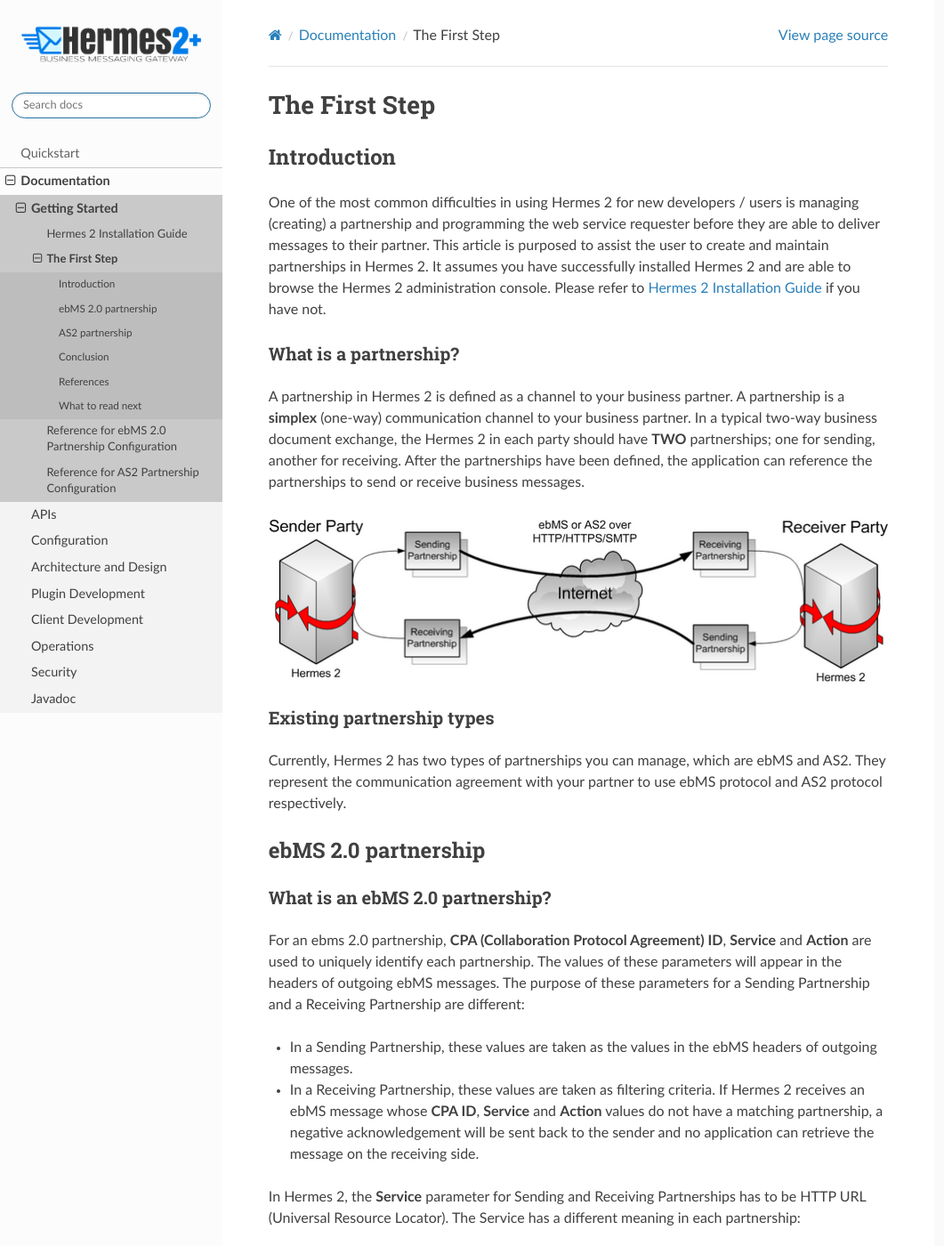
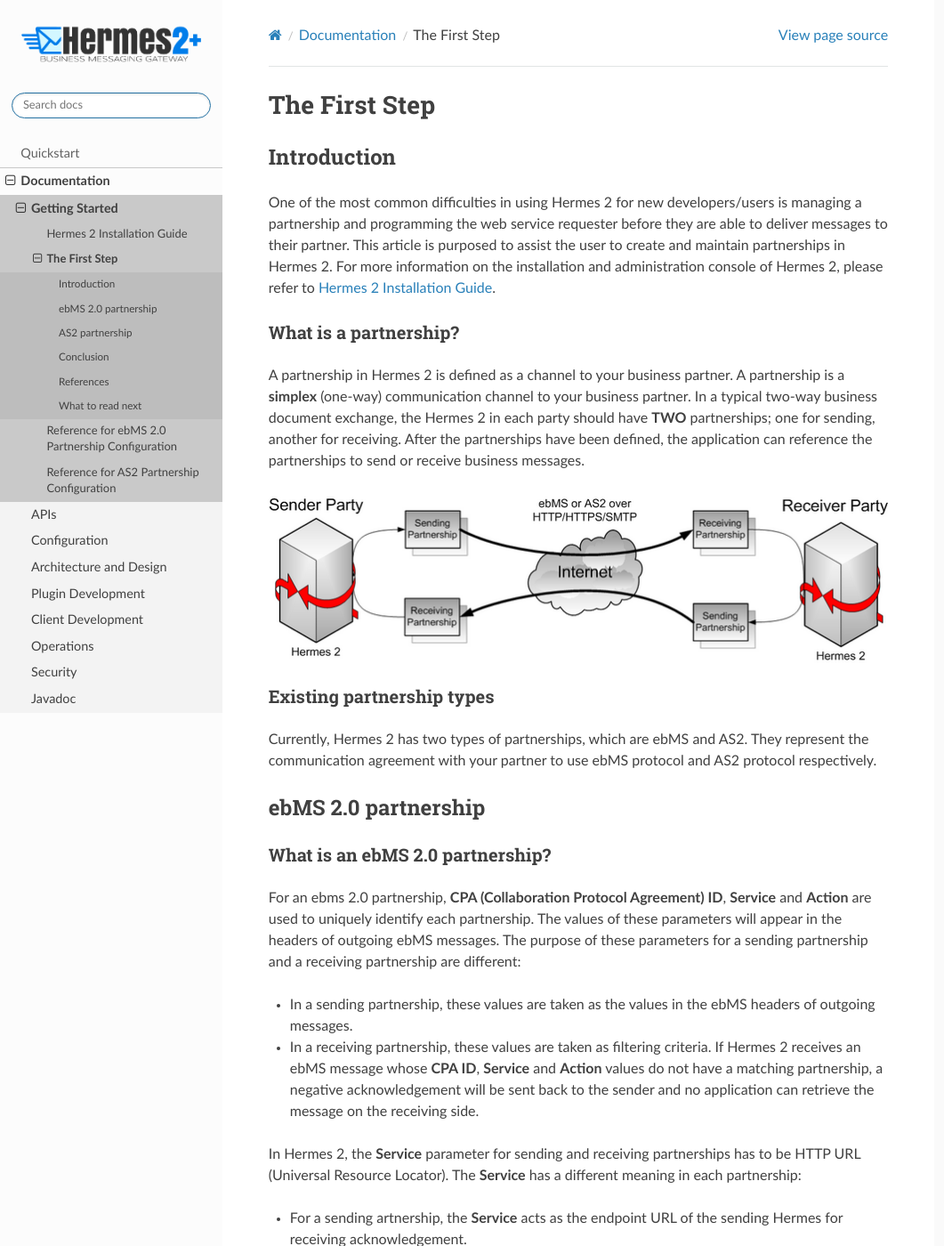
Before and after one commit to cecid/hermes-docs, a Sphinx documentation site: the page built from docs/source/first_step.rst, in a window 1280 px wide and 1400 px high. Shown: the whole window at 89% size, without its empty margins (0-1061 px from the left). Built offline with Sphinx 7.4.7 and the Read the Docs theme 2.0.0, drawn with Linux system fonts in a browser that asks for light colours; some of the changed text lies outside the part shown.

Commit message:
Edit first_step.rst

```diff
--- a/docs/source/first_step.rst
+++ b/docs/source/first_step.rst
@@ -4,19 +4,19 @@
 Introduction
 ----------------
 
-One of the most common difficulties in using Hermes 2 for new developers / users is managing (creating) a partnership and programming the web service requester before they are able to deliver messages to their partner. This article is purposed to assist the user to create and maintain partnerships in Hermes 2. It assumes you have successfully installed Hermes 2 and are able to browse the Hermes 2 administration console. Please refer to :doc:`installation` if you have not.
+One of the most common difficulties in using Hermes 2 for new developers/users is managing a partnership and programming the web service requester before they are able to deliver messages to their partner. This article is purposed to assist the user to create and maintain partnerships in Hermes 2. For more information on the installation and administration console of Hermes 2, please refer to :doc:`installation`.
 
 What is a partnership?
 ^^^^^^^^^^^^^^^^^^^^^^
 
 A partnership in Hermes 2 is defined as a channel to your business partner. A partnership is a **simplex** (one-way) communication channel to your business partner. In a typical two-way business document exchange, the Hermes 2 in each party should have **TWO** partnerships; one for sending, another for receiving. After the partnerships have been defined, the application can reference the partnerships to send or receive business messages.
 
-.. image:: _static/images/first_step/Partnership_Overview.png
+.. image:: /_static/images/first_step/Partnership_Overview.png
 
 Existing partnership types
 ^^^^^^^^^^^^^^^^^^^^^^^^^^
 
-Currently, Hermes 2 has two types of partnerships you can manage, which are ebMS and AS2. They represent the communication agreement with your partner to use ebMS protocol and AS2 protocol respectively.
+Currently, Hermes 2 has two types of partnerships, which are ebMS and AS2. They represent the communication agreement with your partner to use ebMS protocol and AS2 protocol respectively.
 
 
 ebMS 2.0 partnership
@@ -27,41 +27,42 @@
 What is an ebMS 2.0 partnership?
 ^^^^^^^^^^^^^^^^^^^^^^^^^^^^^^^^
 
-For an ebms 2.0 partnership, **CPA (Collaboration Protocol Agreement) ID**, **Service** and **Action** are used to uniquely identify each partnership. The values of these parameters will appear in the headers of outgoing ebMS messages. The purpose of these parameters for a Sending Partnership and a Receiving Partnership are different:
+For an ebms 2.0 partnership, **CPA (Collaboration Protocol Agreement) ID**, **Service** and **Action** are used to uniquely identify each partnership. The values of these parameters will appear in the headers of outgoing ebMS messages. The purpose of these parameters for a sending partnership and a receiving partnership are different:
 
-* In a Sending Partnership, these values are taken as the values in the ebMS headers of outgoing messages.
-* In a Receiving Partnership, these values are taken as filtering criteria. If Hermes 2 receives an ebMS message whose **CPA ID**, **Service** and **Action** values do not have a matching partnership, a negative acknowledgement will be sent back to the sender and no application can retrieve the message on the receiving side.
+* In a sending partnership, these values are taken as the values in the ebMS headers of outgoing messages.
+* In a receiving partnership, these values are taken as filtering criteria. If Hermes 2 receives an ebMS message whose **CPA ID**, **Service** and **Action** values do not have a matching partnership, a negative acknowledgement will be sent back to the sender and no application can retrieve the message on the receiving side.
 
-In Hermes 2, the **Service** parameter for Sending and Receiving Partnerships has to be HTTP URL (Universal Resource Locator). The Service has a different meaning in each partnership:
+In Hermes 2, the **Service** parameter for sending and receiving partnerships has to be HTTP URL (Universal Resource Locator). The **Service** has a different meaning in each partnership:
 
-* For a Sending Partnership, the **Service** acts as the endpoint URL of the sending Hermes for receiving acknowledgement.
-* For a Receiving Partnership, since the **Service** is a filtering criterion for incoming messages, it should be the endpoint URL of the sending Hermes.
+* For a sending artnership, the **Service** acts as the endpoint URL of the sending Hermes for receiving acknowledgement.
+* For a receiving partnership, since the **Service** is a filtering criterion for incoming messages, it should be the endpoint URL of the sending Hermes.
 
 Let us look at a typical example below, in which two Hermes communicate using ebMS protocol:
 
-.. image:: _static/images/first_step/EbMS_Partnership_Overview.png
+.. image:: /_static/images/first_step/EbMS_Partnership_Overview.png
 
 In the above scenario, the Hermes in company A has an IP 1.1.1.1. Its **Service** value for receiving incoming acknowledgements is http://1.1.1.1:8080/corvus/httpd/ebms/inbound, where we suppose the application server is running on port :literal:`8080`. Similarly, the **Service** value for company B is http://1.1.1.2:8080/corvus/httpd/ebms/inbound.
 
-Since the Receiving Partnership's **CPA ID**, **Service** and **Action** filter the incoming messages, the values in the Receiving Partnership of the receiving Hermes should always be the same as the values in the Sending Partnership of the sending Hermes.
+Since the receiving partnership's **CPA ID**, **Service** and **Action** filter the incoming messages, the values in the receiving partnership of the receiving Hermes should always be the same as the values in the sending partnership of the sending Hermes.
 
 
 How to create your first ebMS 2.0 partnership
 ^^^^^^^^^^^^^^^^^^^^^^^^^^^^^^^^^^^^^^^^^^^^^
 1. Open a Web browser.
-#. Go to Hermes 2 Administration Console at :samp:`http://{<H2 INSTALLED HOST}>:{<PORT>}/corvus/admin/home`.
+#. Go to Hermes 2 Administration Console at :samp:`http://{<LOCALHOST>}:{<PORT>}/corvus/admin/home`.
 #. Enter the administrator username and password for Hermes 2.
 #. Click :guilabel:`Ebms Plugin` in the module tab located on the left hand side.
 #. Click the :guilabel:`Partnership` tab on the central horizontal tabbed bar to display the partnership creation page.
 #. To create the simplest ebMS 2.0 partnership, you are only required to fill in the following seven fields in the form:
 
-   1. Partnership ID
+   a. Partnership ID
    #. CPA ID
    #. Service
    #. Action
    #. Transport URL
    #. Retries
    #. Retry Interval
+
 #. Fill in **Partnership ID**, **CPA ID**, **Service** and **Action** as shown below:
    Partnership ID is the unique identifier of the partnership in the sending Hermes while the three remaining fields (CPA ID, Service and Action) form a composite identifier between sending and receiving systems.
 
@@ -97,33 +98,35 @@
 
 #. Now you have completed all required fields and you should have the same input as the figure shown here.
 
-   .. image:: _static/images/first_step/CreateEbMS_Partnership_S7.png
+   .. image:: /_static/images/first_step/CreateEbMS_Partnership_S7.png
+
 #. Click the :guilabel:`add` button at the bottom of the page.
 #. A dialog box will prompt you to confirm adding the partnership. Click :guilabel:`Ok`.
-#. The message Partnership Added Successfully will be shown on the status bar (the bottom of the page).
+#. The message :guilabel:`Partnership Added Successfully` will be shown on the status bar (the bottom of the page).
 #. Congratulations! You have successfully created your first ebMS 2.0 partnership.
 
 
 How to update an ebMS 2.0 partnership
 ^^^^^^^^^^^^^^^^^^^^^^^^^^^^^^^^^^^^^
 
-1. Do **steps 1-5** in `How to create your first ebMS 2.0 partnership`_ or all steps in `How to create your first ebMS 2.0 partnership`_ if you have not registered any partnership in Hermes 2.
-#. You should able to see a drop-down list under the header of *Registered Partnership*.
+1. Do **steps 1-5** in `How to create your first ebMS 2.0 partnership`_ or all steps if you have not registered a partnership in Hermes 2.
+#. You should able to see a drop-down list under the header :guilabel:`Registered Partnership`.
 #. Click the :guilabel:`Change` button.
-#. Now you should able to see a module called *Selected Partnership* that contains the information of selected partnership from the previous step like here.
+#. Now you should able to see a module called :guilabel:`Selected Partnership` that contains the information of selected partnership from the previous step like here.
 
    .. image:: _static/images/first_step/CreateEbMS_Partnership_S9.png
-#. Change the desired parameters / fields and click :guilabel:`Update` when you are done.
+
+#. Change the desired parameters/fields and click :guilabel:`Update` when you are done.
 #. A dialog box will prompt you to confirm the updates. Click :guilabel:`Ok`.
-#. The message *Partnership Updated Successfully* will be shown on the status bar (the bottom of the page).
+#. The message :guilabel:`Partnership Updated Successfully` will be shown on the status bar (the bottom of the page).
 
 
 How to delete an ebMS 2.0 partnership
 ^^^^^^^^^^^^^^^^^^^^^^^^^^^^^^^^^^^^^
 
-1. Do the **steps 1-4** in `How to update an ebMS 2.0 partnership`_
+1. Do the **steps 1-4** in `How to update an ebMS 2.0 partnership`_.
 #. Click the :guilabel:`Delete` button
-#. The message *Partnership deleted successfully* will be shown on the status bar (the bottom of the page).
+#. The message :guilabel:`Partnership deleted successfully` will be shown on the status bar (the bottom of the page).
 
 AS2 partnership
 ---------------
@@ -133,10 +136,10 @@
 What is an AS2 partnership?
 ^^^^^^^^^^^^^^^^^^^^^^^^^^^
 
-For an AS2 partnership, the **AS2 From** and **AS2 To** fields in a partnership are used to uniquely identify it. The values of these parameters will appear in AS2 message headers. The purpose of these parameters for a Sending Partnership and a Receiving Partnership are different:
+For an AS2 partnership, the **AS2 From** and **AS2 To** fields in a partnership are used to uniquely identify it. The values of these parameters will appear in AS2 message headers. The purpose of these parameters for a sending partnership and a receiving partnership are different:
 
-* In a Sending Partnership, these values are taken as the values in the headers of outgoing messages.
-* In a Receiving Partnership, these values are taken as filtering criteria. If Hermes 2 receives an AS2 message whose **AS2 From** and **AS2 To** values do not have a matching partnership, the incoming message is rejected/ignored and no application can retrieve the message on the receiving side.
+* In a sending partnership, these values are taken as the values in the headers of outgoing messages.
+* In a receiving partnership, these values are taken as filtering criteria. If Hermes 2 receives an AS2 message whose **AS2 From** and **AS2 To** values do not have a matching partnership, the incoming message is rejected/ignored and no application can retrieve the message on the receiving side.
 
   **NOTE**: The values of **AS2 From** and **AS2 To** in the incoming AS2 message are interchanged before finding the matching partnership (i.e. the filtering criteria [AS2 From, AS2 To] = [Incoming AS2 To, Incoming AS2 From] in the AS2 message).
 
@@ -144,25 +147,26 @@
 
 Let us look at a typical example below, in which two Hermes communicate using AS2 protocol:
 
-.. image:: _static/images/first_step/AS2_Partnership_Overview.png
+.. image:: /_static/images/first_step/AS2_Partnership_Overview.png
 
 How to create your first AS2 partnership
 ^^^^^^^^^^^^^^^^^^^^^^^^^^^^^^^^^^^^^^^^
 
 1. Open a Web browser.
-#. Go to Hermes 2 Administration Console at :samp:`http://{<H2 INSTALLED HOST>}:{<PORT>}/corvus/admin/home`.
+#. Go to Hermes 2 Administration Console at :samp:`http://{<LOCALHOST>}:{<PORT>}/corvus/admin/home`.
 #. Enter the administrator user name and password for Hermes 2.
 #. Click the :guilabel:`AS2 Plugin` in the module tab located on the left hand side.
 #. Click the :guilabel:`Partnership` tab on the central horizontal tabbed bar to display the partnership creation page.
 #. To create the simplest AS2 partnership, you are only required to fill in the following seven fields in the form:
 
-   1. Partnership ID
+   a. Partnership ID
    #. AS2 From
    #. AS2 To
    #. Subject
    #. Transport URL
    #. Retries
    #. Retry Interval
+
 #. Fill in **Partnership ID**, **AS2 From** and **AS2 To** as shown below:
    Partnership ID is the unique identifier of the partnership in the sender Hermes while the two remaining fields (AS2_From, AS2_To) form a composite identifier between sending and receiving systems.
 
@@ -198,31 +202,33 @@
 
 #.  Now you have completed to all required fields and you should have the same input as the figure shown here.
 
-    .. image:: _static/images/first_step/CreateAS2_Partnership_S3.png
+    .. image:: /_static/images/first_step/CreateAS2_Partnership_S3.png
+
 #.  Click the :guilabel:`add` button at the bottom of the page.
 #.  A dialog box will prompt you to confirm adding the partnership. Click :guilabel:`Ok`.
-#.  The message *Partnership Added Successfully* will be shown on the status bar (the bottom of the page).
+#.  The message :guilabel:`Partnership Added Successfully` will be shown on the status bar (the bottom of the page).
 #.  Congratulations! You have successfully created your first AS2 partnership.
 
 How to update an AS2 partnership
 ^^^^^^^^^^^^^^^^^^^^^^^^^^^^^^^^
 
-1. Do the **steps 1-5** in `How to create your first AS2 partnership`_ or all steps in `How to create your first AS2 partnership`_ if you have not registered any partnership in Hermes 2.
-#. You should able to see a drop-down list under the header *Registered Partnership*.
+1. Do the **steps 1-5** in `How to create your first AS2 partnership`_ or all steps if you have not registered a partnership in Hermes 2.
+#. You should able to see a drop-down list under the header :guilabel:`Registered Partnership`.
 #. Click the :guilabel:`Change` button.
-#. Now you should able to see a module called Selected Partnership that contains the information of selected partnership from previous step like here.
+#. Now you should able to see a module called :guilabel:`Selected Partnership` that contains the information of selected partnership from previous step like here.
 
-   .. image:: _static/images/first_step/CreateAS2_Partnership_S3.png
-#. Change the desired parameters / fields and click :guilabel:`Update` when you are done.
+   .. image:: /_static/images/first_step/CreateAS2_Partnership_S3.png
+
+#. Change the desired parameters/fields and click :guilabel:`Update` when you are done.
 #. A dialog box will prompt you to confirm the update. Click :guilabel:`Ok`.
-#. The message *Partnership Updated Successfully* will be shown on the status bar (the bottom of the page).
+#. The message :guilabel:`Partnership Updated Successfully` will be shown on the status bar (the bottom of the page).
 
 How to delete AS2 partnership
 ^^^^^^^^^^^^^^^^^^^^^^^^^^^^^
 
 1. Do the **steps 1-4** in `How to update an AS2 partnership`_.
 #. Click the :guilabel:`Delete` button.
-#. The message *Partnership deleted successfully* will be shown on the status bar (the bottom of the page).
+#. The message :guilabel:`Partnership deleted successfully` will be shown on the status bar (the bottom of the page).
 
 Conclusion
 ----------
```
Also changed, not shown: other parts of docs/source/first_step.rst (+2 -2 lines), docs/source/installation.rst (+5 -5 lines).
